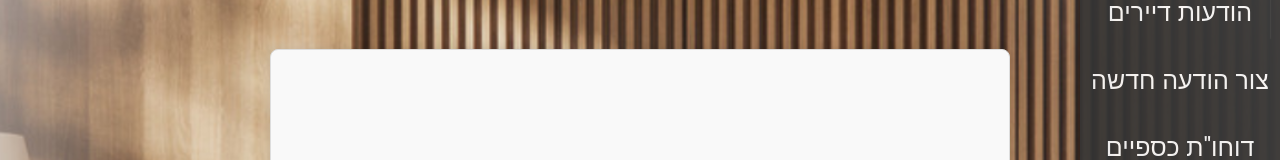
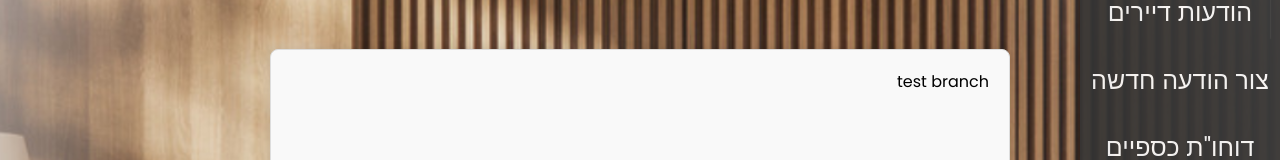
Before and after one commit to DaniGoldstein/House-Committee-Management, a React (Create React App) app: page / in a window 1280 px wide. Shown: the part 171-331 px from the top of the page. Built offline with nearby package versions, Linux system fonts and the light colour scheme.

Commit message:
bring back neigbors

```diff
--- a/src/layout/content/Content.jsx
+++ b/src/layout/content/Content.jsx
@@ -13,7 +13,7 @@ export default function Content() {
 
           <div className={style.contentContainer}>
       <div className={style.contentBox}>
-
+       <h1>test branch</h1>
         <p className={style.contentText}>
         <Routes>
 <Route path='homePortal/messages' element={<Messages/>}>   </Route>
```
